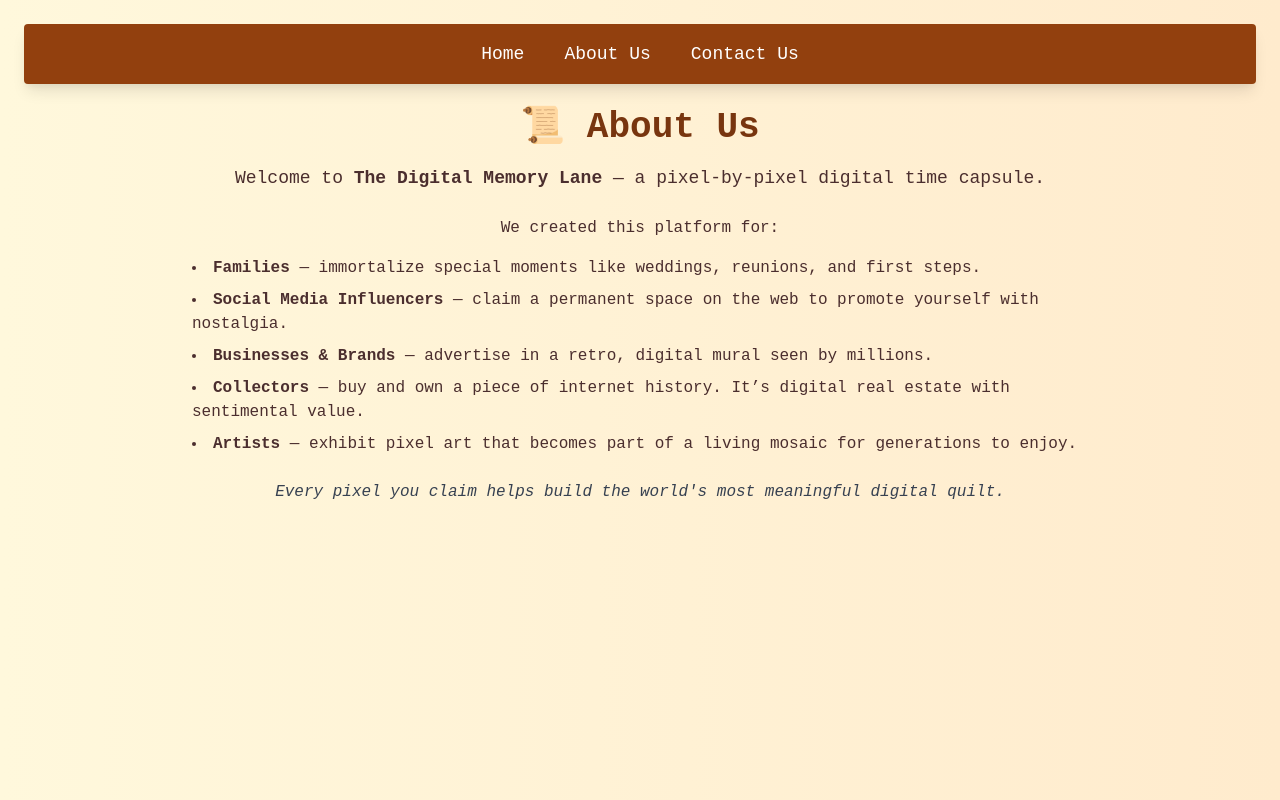
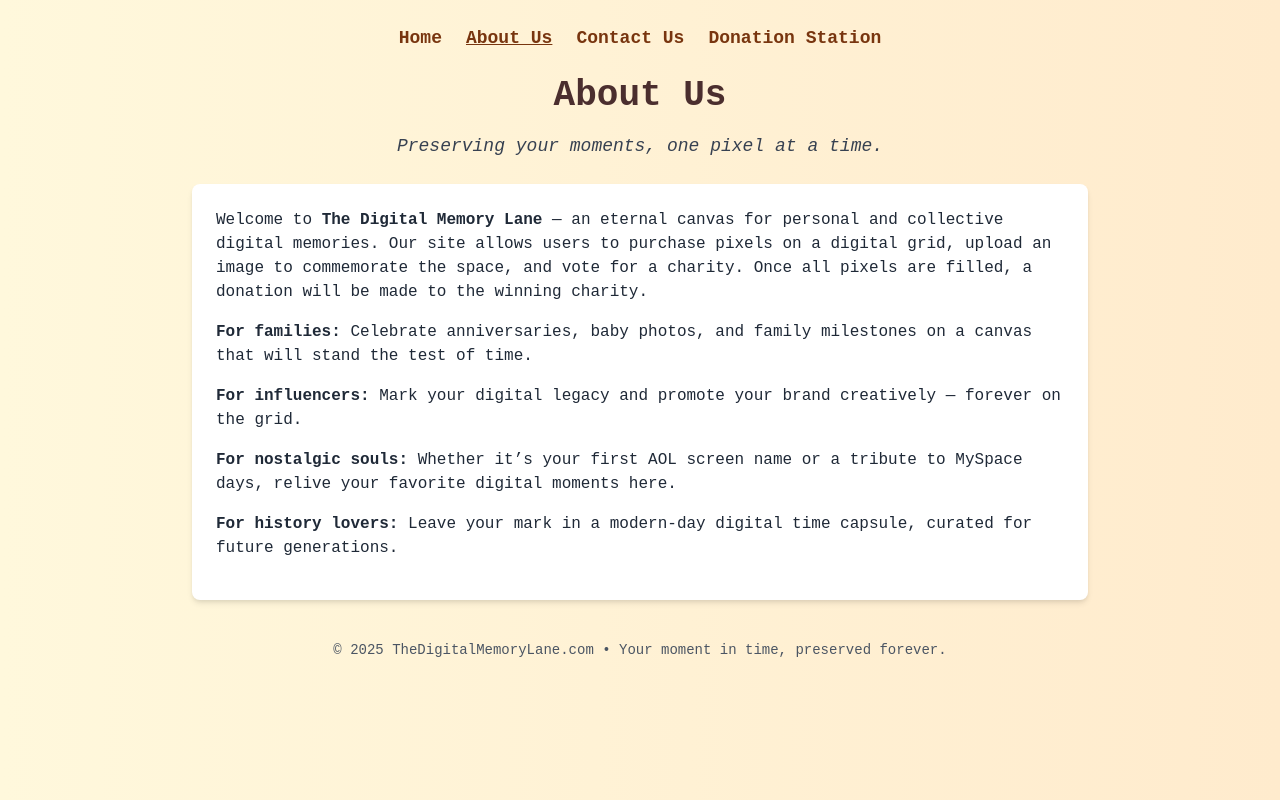
Before and after one commit to 5paresomechange55/TheDigitalMemoryLane, a Flask app: template templates/about.html in a window 1280 px wide. Run offline with Flask 3, Linux system fonts and the light colour scheme; the template is opened without the code that fills it, so the values that code supplies are empty.

Commit message:
Update about.html

```diff
--- a/templates/about.html
+++ b/templates/about.html
@@ -14,33 +14,32 @@
   </style>
 </head>
 <body class="p-6">
+  <div class="max-w-4xl mx-auto text-center">
+    <nav class="flex justify-center gap-6 mb-6 text-lg text-yellow-900 font-bold">
+      <a href="/" class="hover:underline">Home</a>
+      <a href="/about.html" class="underline">About Us</a>
+      <a href="/contact.html" class="hover:underline">Contact Us</a>
+      <a href="/donation.html" class="hover:underline">Donation Station</a>
+    </nav>
 
-  <!-- Navigation -->
-  <nav class="mb-6 bg-yellow-800 text-white py-4 rounded shadow-lg">
-    <div class="max-w-6xl mx-auto flex justify-center space-x-10 text-lg">
-      <a href="/" class="hover:underline">Home</a>
-      <a href="/about" class="hover:underline">About Us</a>
-      <a href="/contact" class="hover:underline">Contact Us</a>
+    <h1 class="text-4xl font-bold mb-4">About Us</h1>
+    <p class="text-lg mb-6 italic text-gray-700">Preserving your moments, one pixel at a time.</p>
+
+    <div class="bg-white rounded-lg p-6 shadow-md text-left text-gray-800">
+      <p class="mb-4">Welcome to <strong>The Digital Memory Lane</strong> — an eternal canvas for personal and collective digital memories. Our site allows users to purchase pixels on a digital grid, upload an image to commemorate the space, and vote for a charity. Once all pixels are filled, a donation will be made to the winning charity.</p>
+
+      <p class="mb-4"><strong>For families:</strong> Celebrate anniversaries, baby photos, and family milestones on a canvas that will stand the test of time.</p>
+
+      <p class="mb-4"><strong>For influencers:</strong> Mark your digital legacy and promote your brand creatively — forever on the grid.</p>
+
+      <p class="mb-4"><strong>For nostalgic souls:</strong> Whether it’s your first AOL screen name or a tribute to MySpace days, relive your favorite digital moments here.</p>
+
+      <p class="mb-4"><strong>For history lovers:</strong> Leave your mark in a modern-day digital time capsule, curated for future generations.</p>
     </div>
-  </nav>
 
-  <div class="max-w-4xl mx-auto text-center">
-    <h1 class="text-4xl font-bold mb-4 text-yellow-900">📜 About Us</h1>
-    <p class="text-lg mb-6">
-      Welcome to <strong>The Digital Memory Lane</strong> — a pixel-by-pixel digital time capsule.
-    </p>
-
-    <p class="mb-4">We created this platform for:</p>
-
-    <ul class="text-left list-disc list-inside space-y-2">
-      <li><strong>Families</strong> — immortalize special moments like weddings, reunions, and first steps.</li>
-      <li><strong>Social Media Influencers</strong> — claim a permanent space on the web to promote yourself with nostalgia.</li>
-      <li><strong>Businesses & Brands</strong> — advertise in a retro, digital mural seen by millions.</li>
-      <li><strong>Collectors</strong> — buy and own a piece of internet history. It’s digital real estate with sentimental value.</li>
-      <li><strong>Artists</strong> — exhibit pixel art that becomes part of a living mosaic for generations to enjoy.</li>
-    </ul>
-
-    <p class="mt-6 italic text-gray-700">Every pixel you claim helps build the world's most meaningful digital quilt.</p>
+    <footer class="mt-10 text-sm text-gray-600">
+      <p>&copy; 2025 TheDigitalMemoryLane.com • Your moment in time, preserved forever.</p>
+    </footer>
   </div>
 </body>
 </html>
```
